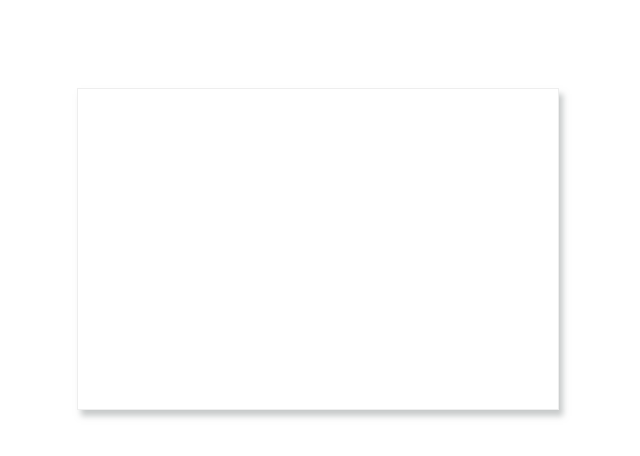
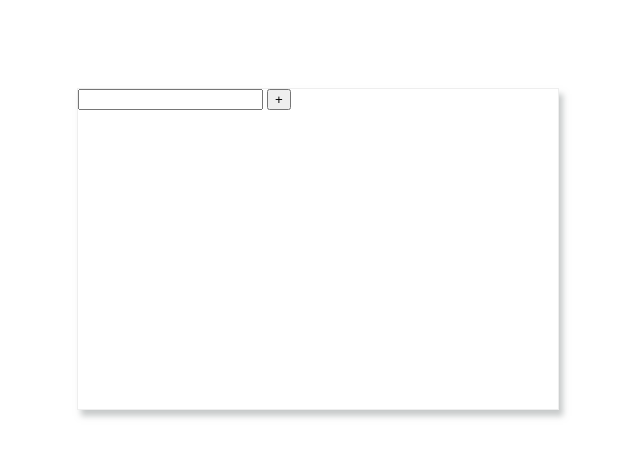
Before and after one commit to Kathy-Q/HW2020, a plain HTML site: page index.html in a window 1280 px wide. Shown: the whole page, without its empty margins (322-962 px from the left). Drawn offline with Linux system fonts and the light colour scheme.

Commit message:
修改错误

```diff
--- a/index.html
+++ b/index.html
@@ -1,21 +1,26 @@
 <!DOCTYPE html>
 <html lang="zh">
+
 <head>
     <meta charset="UTF-8">
     <link rel="stylesheet" href="styles.css">
     <title>Mini-ToDos</title>
 </head>
+
 <body>
-    <div class="todo-panel">
-    <div class="todo-editor">
-        <div class="todo-items">
+    <div id="default-todo-panel" class="todo-panel">
+        <div class="todo-editor">
+            <input type="text" id="task-input">
+            <button>+</button>
+        </div>
+            <div class="todo-items">
+            </div>
 
-        </div>
 
-    </div>
     </div>
 
 
     <script src="scripts.js"></script>
 </body>
+
 </html>
```
